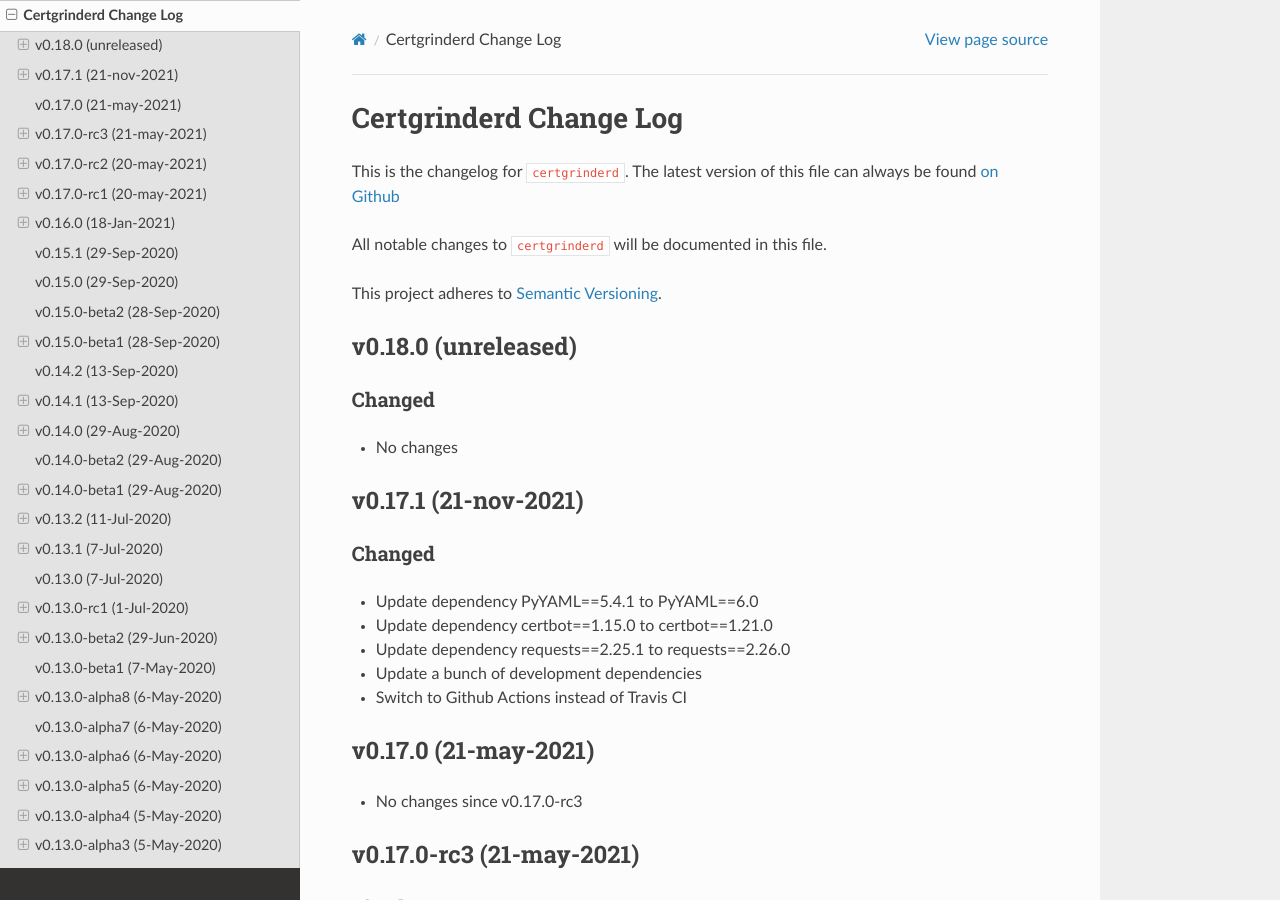
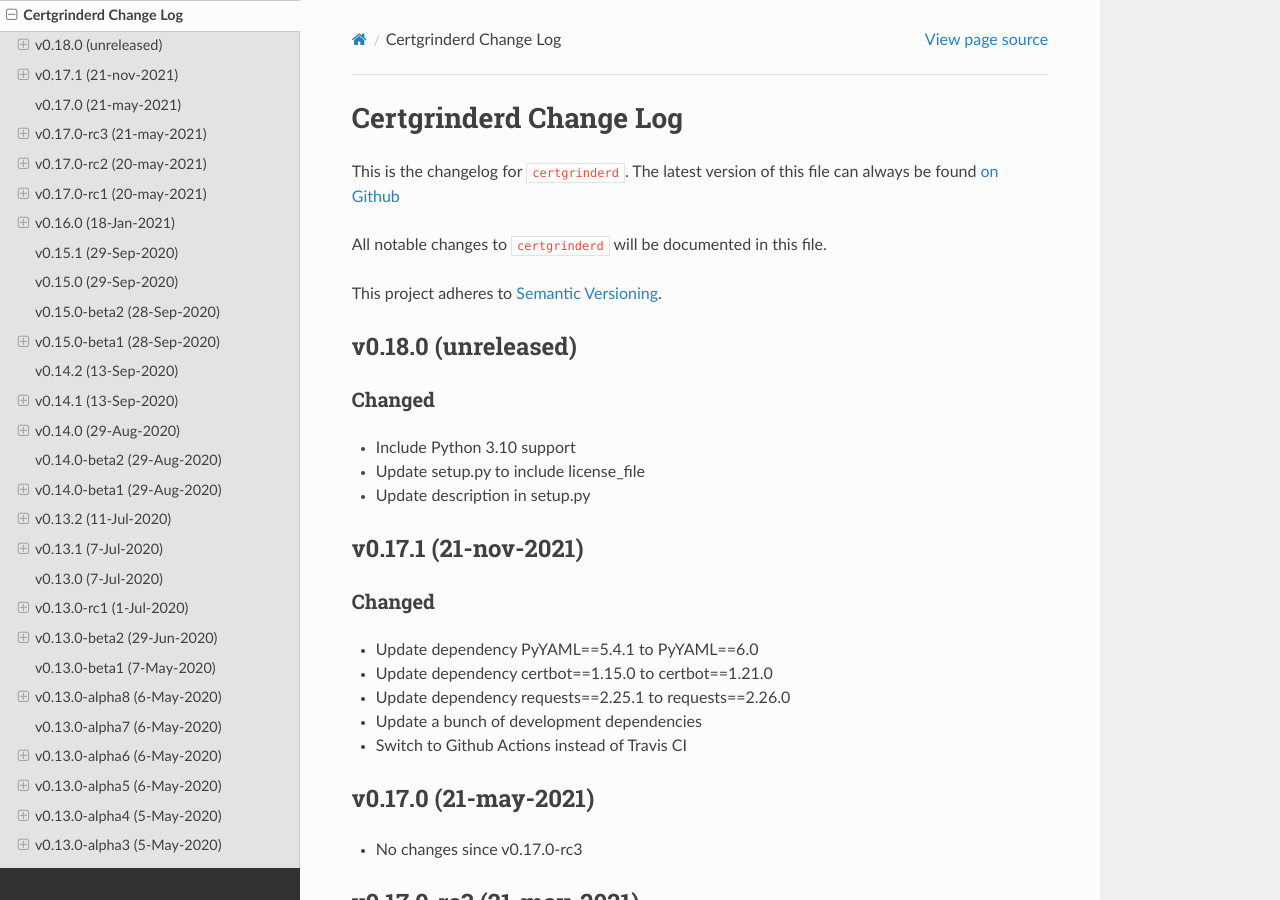
Before and after one commit to tykling/certgrinder, a Sphinx documentation site: the page built from docs/certgrinderd-changelog.rst, in a window 1280 px wide and 900 px high. Built offline with Sphinx 7.4.7 and the Read the Docs theme 2.0.0, drawn with Linux system fonts in a browser that asks for light colours.

Commit message:
include license_file in setup.py for client and server, update description in setup.py for client and server, include python 3.10 support in setup.py for client and server

```diff
--- a/docs/certgrinder-changelog.rst
+++ b/docs/certgrinder-changelog.rst
@@ -14,7 +14,9 @@
 
 Changed
 ~~~~~~~
-- No changes
+- Include Python 3.10 support
+- Update setup.py to include license_file
+- Update description in setup.py
 
 
 v0.17.1 (21-nov-2021)
--- a/docs/certgrinderd-changelog.rst
+++ b/docs/certgrinderd-changelog.rst
@@ -14,7 +14,9 @@
 
 Changed
 ~~~~~~~
-- No changes
+- Include Python 3.10 support
+- Update setup.py to include license_file
+- Update description in setup.py
 
 
 v0.17.1 (21-nov-2021)
```
Also changed, not shown: 4 other files.
